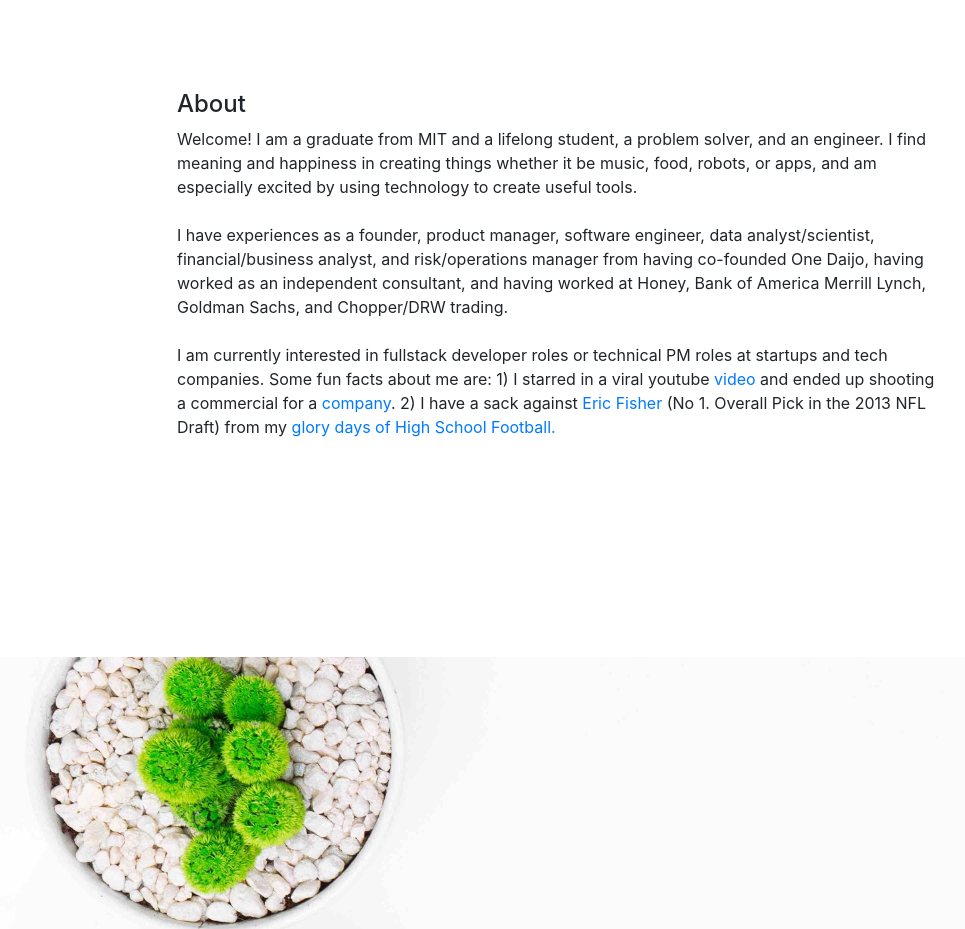
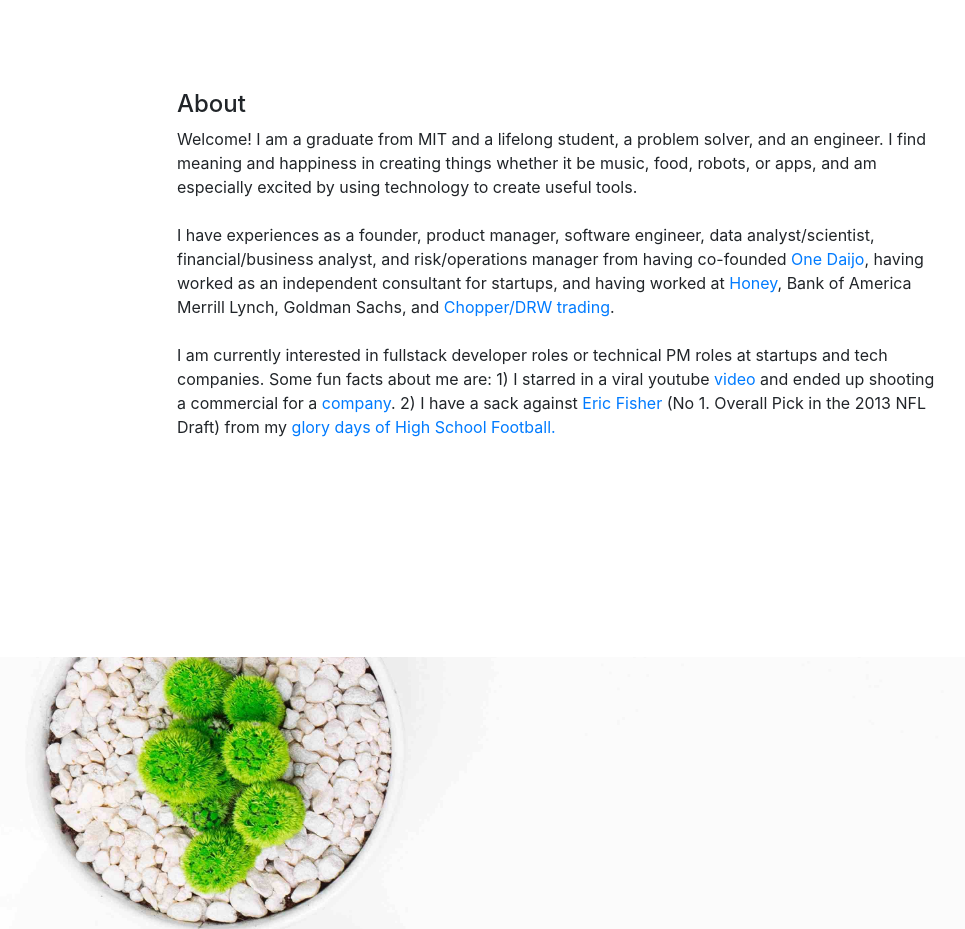
Before and after one commit to 19ycy91/richardyoon91.github.io, a plain HTML site: page index.html in a window 1280 px wide. Shown: the part 2100-3029 px from the top of the page, without its empty margins (79-1044 px from the left). Drawn offline with nearby package versions, Linux system fonts and the light colour scheme.

Commit message:
added links to about section

```diff
--- a/index.html
+++ b/index.html
@@ -56,8 +56,8 @@
                 I find meaning and happiness in creating things whether it be music, food, robots, or apps,
                 and am especially excited by using technology to create useful tools. <br><br>I have experiences as a
                 founder, product manager, software engineer, data analyst/scientist, financial/business analyst,
-                and risk/operations manager from having co-founded One Daijo, having worked as an independent consultant,
-                and having worked at Honey, Bank of America Merrill Lynch, Goldman Sachs, and Chopper/DRW trading.
+                and risk/operations manager from having co-founded <a href="https://www.youtube.com/watch?v=lJtHNEDnrnY" target="_blank">One Daijo</a>, having worked as an independent consultant for startups,
+                and having worked at <a href="https://www.joinhoney.com/" target="_blank">Honey</a>, Bank of America Merrill Lynch, Goldman Sachs, and <a href="https://drw.com/" target="_blank">Chopper/DRW trading</a>.
                 <br><br>I am currently interested in fullstack developer roles or technical PM roles at startups and tech companies.
                 Some fun facts about me are: 1) I starred in a viral youtube <a href="https://www.youtube.com/watch?v=lJtHNEDnrnY" target="_blank">video </a>and ended up shooting a commercial for a <a href ="https://www.unitrends.com/" target="_blank">company</a>.
                 2) I have a sack against <a href="https://en.wikipedia.org/wiki/Eric_Fisher_(American_football)" target="_blank">Eric Fisher</a> (No 1. Overall Pick in the 2013 NFL Draft) from my <a href="images/EF.jpg" target="_blank">glory days of
```
